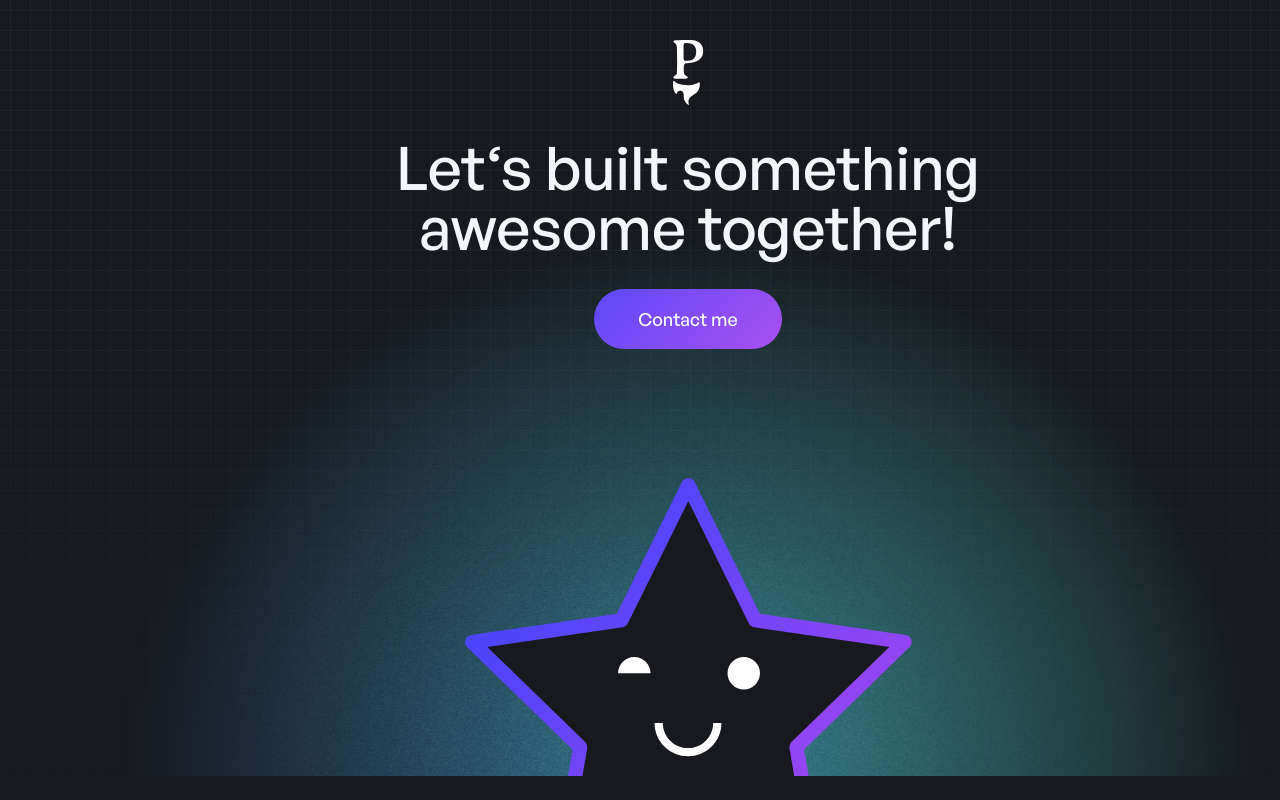
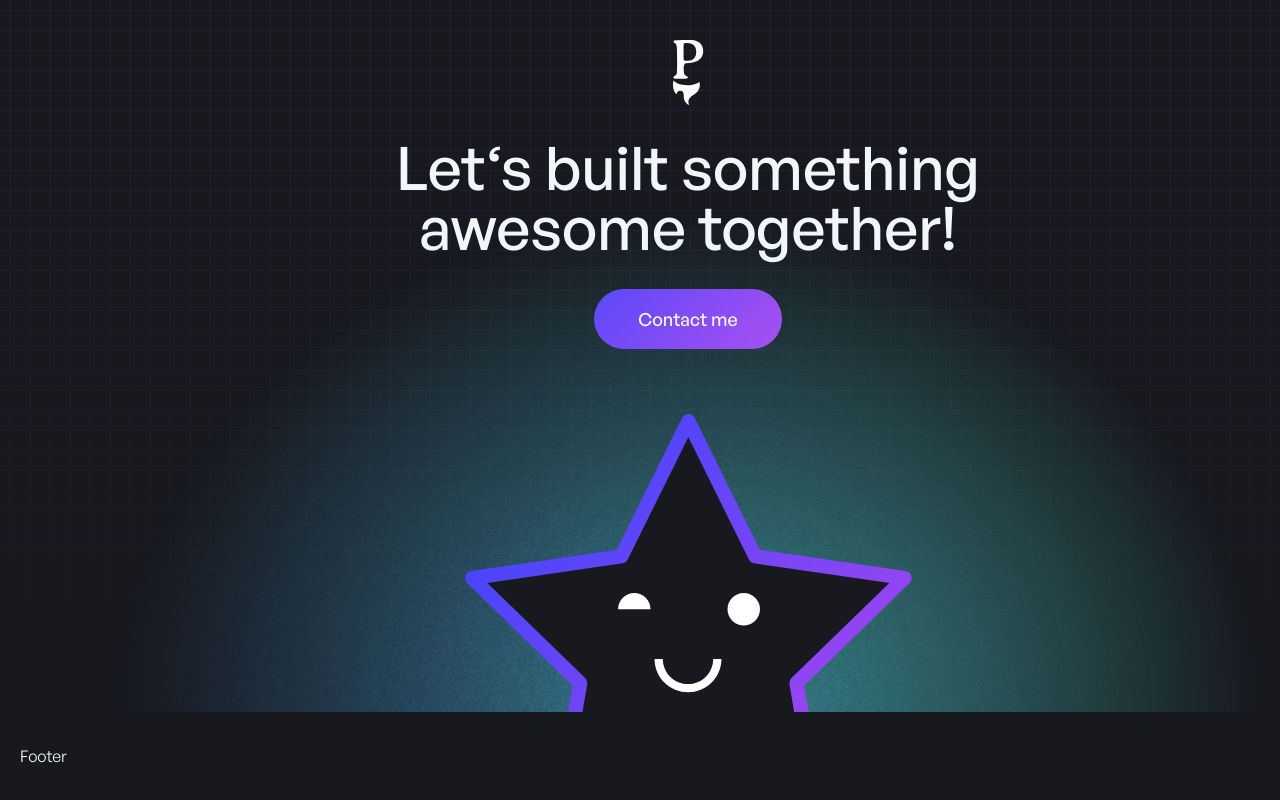
Before and after one commit to harelpanker/dev-next-13, a Next.js app: page / in a window 1280 px wide. Shown: the part 3950-4750 px from the top of the page. Before the commit the page ends 4726 px from the top, so only its background shows below. Built offline with nearby package versions, Linux system fonts and the light colour scheme.

Commit message:
add animation

```diff
--- a/app/(home-components)/CTA.tsx
+++ b/app/(home-components)/CTA.tsx
@@ -1,12 +1,24 @@
 'use client';
 
+import { useEffect } from 'react';
 import Image from 'next/image';
+import { inView, animate } from 'motion';
 
 import logo from 'public/images/p.svg';
 import star from 'public/images/star.svg';
 import noise from '/public/images/noise.webp';
 
 const CTA = () => {
+  useEffect(() => {
+    inView('.star', (info) => {
+      animate(
+        info.target,
+        { opacity: [0, 1], y: [50, 0] },
+        { delay: 0.4, duration: 0.9, easing: [0.17, 0.55, 0.55, 1] }
+      );
+    });
+  }, []);
+
   return (
     <>
       <section className='relative mx-auto flex w-full max-w-screen-xl text-center flex-col items-center justify-end overflow-hidden cta'>
@@ -28,7 +40,7 @@ const CTA = () => {
         </button>
         {/* star */}
         <Image
-          className='relative -bottom-24 lg:-bottom-32 w-full max-w-[75vw] lg:max-w-md'
+          className='relative -mt-12 lg:-mt-16 -bottom-24 lg:-bottom-32 w-full max-w-[75vw] lg:max-w-md star'
           src={star}
           alt='star'
         />
--- a/app/layout.tsx
+++ b/app/layout.tsx
@@ -2,6 +2,7 @@ import './globals.css';
 import { Metadata } from 'next';
 import GoogleTagManeger from '@/utils/GoogleTagManager';
 import localFont from 'next/font/local';
+import Footer from '@/components/layout/Footer';
 
 type RootProps = {
   children: React.ReactNode;
@@ -82,6 +83,7 @@ export default function RootLayout({ children }: RootProps) {
       <body
         className={`antialiased bg-theme_black text-theme_white flex flex-col min-h-dvh justify-between w-full`}>
         <main className='grow relative z-10 overflow-hidden'>{children}</main>
+        <Footer />
       </body>
     </html>
   );
--- /dev/null
+++ b/components/layout/Footer.tsx
@@ -0,0 +1,13 @@
+import { FC } from 'react';
+
+type FooterProps = {};
+
+const Footer: FC<FooterProps> = ({}) => {
+  return (
+    <footer className='bg-theme_black px-5 lg-px-12 py-8 relative z-20'>
+      Footer
+    </footer>
+  );
+};
+
+export default Footer;
--- a/package.json
+++ b/package.json
@@ -21,6 +21,7 @@
     "graphql-request": "^5.2.0",
     "jotai": "^2.0.3",
     "lucide-react": "^0.125.0",
+    "motion": "^10.16.2",
     "next": "^13.3.1",
     "next-sitemap": "^4.0.6",
     "next-themes": "^0.2.1",
```
Also changed, not shown: 1 other file (tests, documents, lock files or other folders).
